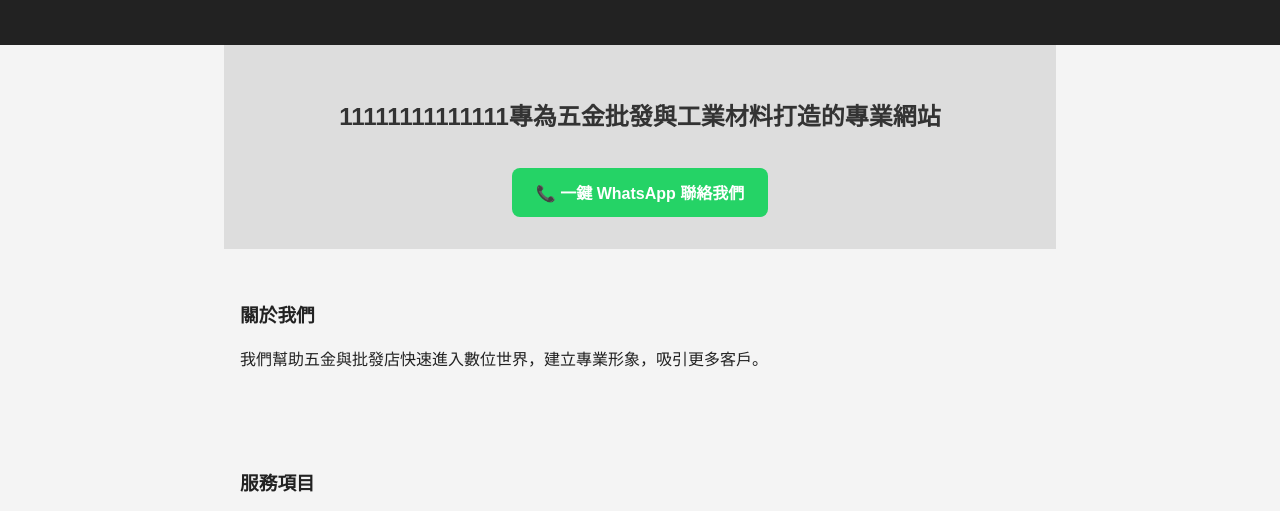
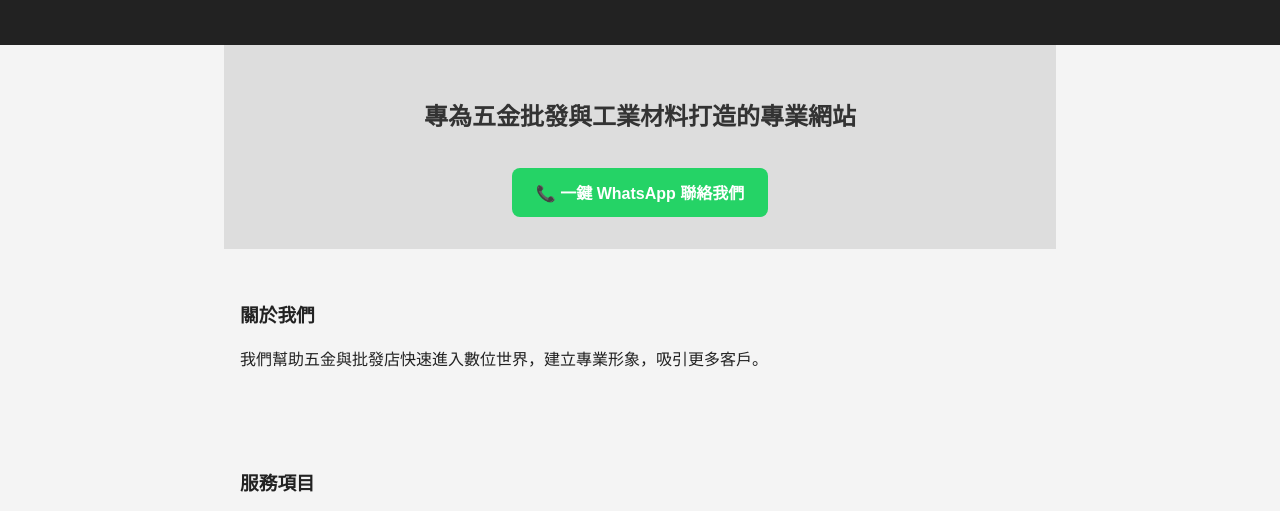
Before and after one commit to yingkat/xin-xin-landing-page, a plain HTML site: page index.html in a window 1280 px wide. Shown: the part 259-770 px from the top of the page. Drawn offline with Linux system fonts and the light colour scheme.

Commit message:
Update index.html

```diff
--- a/index.html
+++ b/index.html
@@ -13,7 +13,7 @@
     </header>
 
     <section class="hero">
-        <h2>11111111111111專為五金批發與工業材料打造的專業網站</h2>
+        <h2>專為五金批發與工業材料打造的專業網站</h2>
         <a href="https://wa.me/60125608960" class="whatsapp-button">📞 一鍵 WhatsApp 聯絡我們</a>
     </section>
 
```
